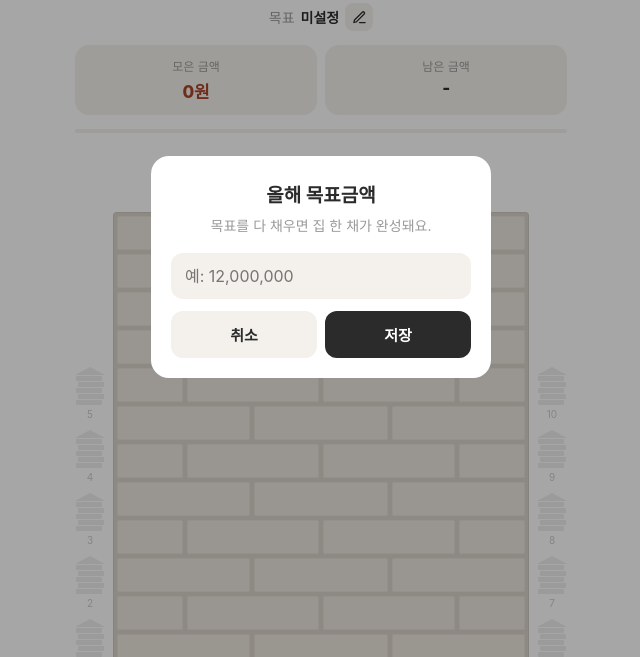
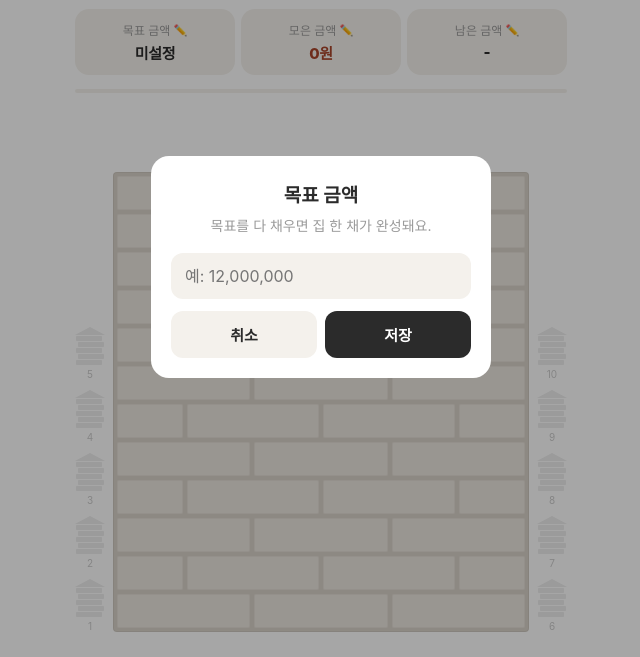
Before and after one commit to miny-app/miny-app.github.io, a plain HTML site: page app-qqps0/index.html in a window 1280 px wide. Shown: the part 133-790 px from the top of the page, without its empty margins (319-959 px from the left). Drawn offline with Linux system fonts and the light colour scheme.

Commit message:
app-qqps0: 앱 수정 (요청 #17)

```diff
--- a/app-qqps0/index.html
+++ b/app-qqps0/index.html
@@ -28,17 +28,12 @@
   /* 요약 */
   .summary { text-align: center; margin: 22px 0 6px; }
   .pct { font-size: 44px; font-weight: 800; color: var(--accent); line-height: 1; }
-  .goal-row { display: inline-flex; align-items: center; gap: 6px; margin-top: 10px; font-size: 14px; color: var(--muted); }
-  .goal-row b { color: var(--ink); }
-  .pencil {
-    background: var(--soft); border: none; border-radius: 8px; width: 28px; height: 28px; padding: 0;
-    display: inline-flex; align-items: center; justify-content: center; cursor: pointer; color: var(--ink);
-  }
-  .pencil svg { width: 15px; height: 15px; }
-  .stats { display: flex; gap: 8px; margin-top: 14px; }
-  .stats > div { flex: 1; background: var(--soft); border-radius: 14px; padding: 12px 10px; }
-  .stats span { display: block; font-size: 12px; color: var(--muted); margin-bottom: 4px; }
-  .stats b { font-size: 17px; font-weight: 800; letter-spacing: -0.3px; }
+  .stats { display: flex; gap: 6px; margin-top: 16px; }
+  .stats > div { flex: 1; min-width: 0; background: var(--soft); border-radius: 14px; padding: 12px 6px; cursor: pointer; }
+  .stats > div:active { transform: scale(.97); }
+  .stats span { display: flex; align-items: center; justify-content: center; gap: 3px; font-size: 12px; color: var(--muted); margin-bottom: 4px; }
+  .stats .pencil { font-style: normal; font-size: 11px; }
+  .stats b { display: block; font-size: 15px; font-weight: 800; letter-spacing: -0.3px; white-space: nowrap; overflow: hidden; text-overflow: ellipsis; }
   .stats .saved b { color: #a8442a; }
   .bar { height: 4px; background: var(--soft); border-radius: 99px; overflow: hidden; margin: 14px 0 0; }
   .bar > div { height: 100%; width: 0; background: var(--accent); transition: width .6s ease; }
@@ -153,15 +148,10 @@
 
   <section class="summary">
     <div class="pct" id="sPct">0%</div>
-    <div class="goal-row">
-      목표 <b id="sGoal">0원</b>
-      <button class="pencil" id="goalBtn" title="목표 수정" aria-label="목표 수정">
-        <svg viewBox="0 0 24 24" fill="none" stroke="currentColor" stroke-width="2" stroke-linecap="round" stroke-linejoin="round"><path d="M12 20h9"/><path d="M16.5 3.5a2.1 2.1 0 0 1 3 3L7 19l-4 1 1-4Z"/></svg>
-      </button>
-    </div>
     <div class="stats">
-      <div class="saved"><span>모은 금액</span><b id="sSaved">0원</b></div>
-      <div class="left"><span>남은 금액</span><b id="sLeft">0원</b></div>
+      <div class="goal" data-edit="goal"><span>목표 금액 <i class="pencil">✏️</i></span><b id="sGoal">0원</b></div>
+      <div class="saved" data-edit="saved"><span>모은 금액 <i class="pencil">✏️</i></span><b id="sSaved">0원</b></div>
+      <div class="left" data-edit="left"><span>남은 금액 <i class="pencil">✏️</i></span><b id="sLeft">0원</b></div>
     </div>
     <div class="bar"><div id="bar"></div></div>
   </section>
@@ -195,8 +185,8 @@
 
 <div class="modal" id="goalModal">
   <div class="box">
-    <h3>올해 목표금액</h3>
-    <p>목표를 다 채우면 집 한 채가 완성돼요.</p>
+    <h3 id="editTitle">목표 금액</h3>
+    <p id="editText">목표를 다 채우면 집 한 채가 완성돼요.</p>
     <input id="goalInput" type="text" inputmode="numeric" placeholder="예: 12,000,000" />
     <div class="btns">
       <button class="ghost" id="goalCancel">취소</button>
@@ -243,13 +233,14 @@
     try {
       const s = JSON.parse(localStorage.getItem(KEY));
       if (s && typeof s === 'object') {
-        return { goal: s.goal || 0, deposits: s.deposits || [], houses: s.houses || [], startedAt: s.startedAt || Date.now() };
+        return { goal: s.goal || 0, base: s.base || 0, deposits: s.deposits || [], houses: s.houses || [], startedAt: s.startedAt || Date.now() };
       }
     } catch (e) {}
-    return { goal: 0, deposits: [], houses: [], startedAt: Date.now() };
+    return { goal: 0, base: 0, deposits: [], houses: [], startedAt: Date.now() };
   }
   function save() { localStorage.setItem(KEY, JSON.stringify(state)); }
-  function savedSum() { return state.deposits.reduce((a, d) => a + d.amount, 0); }
+  function depositSum() { return state.deposits.reduce((a, d) => a + d.amount, 0); }
+  function savedSum() { return Math.max(0, state.base + depositSum()); }
   function filledBricks() {
     if (!state.goal) return 0;
     return Math.min(TOTAL, (savedSum() / state.goal) * TOTAL);
@@ -405,17 +396,40 @@
     };
   });
 
-  function openGoal() {
-    $('goalInput').value = state.goal ? state.goal.toLocaleString('ko-KR') : '';
+  // 목표 / 모은 금액 / 남은 금액 직접 설정
+  let editMode = 'goal';
+  const EDIT = {
+    goal: { title: '목표 금액', text: '목표를 다 채우면 집 한 채가 완성돼요.', value: () => state.goal },
+    saved: { title: '모은 금액', text: '지금까지 모은 금액을 직접 입력하세요.', value: () => savedSum() },
+    left: { title: '남은 금액', text: '목표까지 남은 금액을 입력하면<br/>모은 금액이 자동으로 맞춰져요.', value: () => Math.max(0, state.goal - savedSum()) },
+  };
+  function openEdit(mode) {
+    if (mode !== 'goal' && !state.goal) mode = 'goal';
+    editMode = mode;
+    const cfg = EDIT[mode];
+    $('editTitle').textContent = cfg.title;
+    $('editText').innerHTML = cfg.text;
+    const v = cfg.value();
+    $('goalInput').value = v ? v.toLocaleString('ko-KR') : (mode === 'goal' ? '' : '0');
     $('goalModal').classList.add('show');
-    setTimeout(() => $('goalInput').focus(), 50);
+    setTimeout(() => { $('goalInput').focus(); $('goalInput').select(); }, 50);
   }
-  $('goalBtn').onclick = openGoal;
+  function openGoal() { openEdit('goal'); }
+  function setSaved(target) { state.base = target - depositSum(); }
+  document.querySelectorAll('.stats [data-edit]').forEach((el) => {
+    el.onclick = () => openEdit(el.dataset.edit);
+  });
   $('goalCancel').onclick = () => $('goalModal').classList.remove('show');
   $('goalSave').onclick = () => {
-    const g = parseNum($('goalInput').value);
-    if (!g) { $('goalInput').focus(); return; }
-    state.goal = g;
+    const n = parseNum($('goalInput').value);
+    if (editMode === 'goal') {
+      if (!n) { $('goalInput').focus(); return; }
+      state.goal = n;
+    } else if (editMode === 'saved') {
+      setSaved(n);
+    } else {
+      setSaved(Math.max(0, state.goal - n));
+    }
     save(); $('goalModal').classList.remove('show'); render(true); checkDone();
   };
   $('goalInput').addEventListener('keydown', (e) => { if (e.key === 'Enter') $('goalSave').click(); });
@@ -424,6 +438,7 @@
   $('doneOk').onclick = () => {
     state.houses.push({ goal: state.goal, saved: savedSum(), startedAt: state.startedAt, doneAt: Date.now() });
     state.deposits = [];
+    state.base = 0;
     state.startedAt = Date.now();
     prevFilled = 0;
     save();
@@ -434,7 +449,7 @@
 
   $('resetBtn').onclick = () => {
     if (confirm('모든 기록과 완성한 집이 삭제됩니다. 초기화할까요?')) {
-      state = { goal: 0, deposits: [], houses: [], startedAt: Date.now() };
+      state = { goal: 0, base: 0, deposits: [], houses: [], startedAt: Date.now() };
       prevFilled = 0; save(); render(false); openGoal();
     }
   };
```
